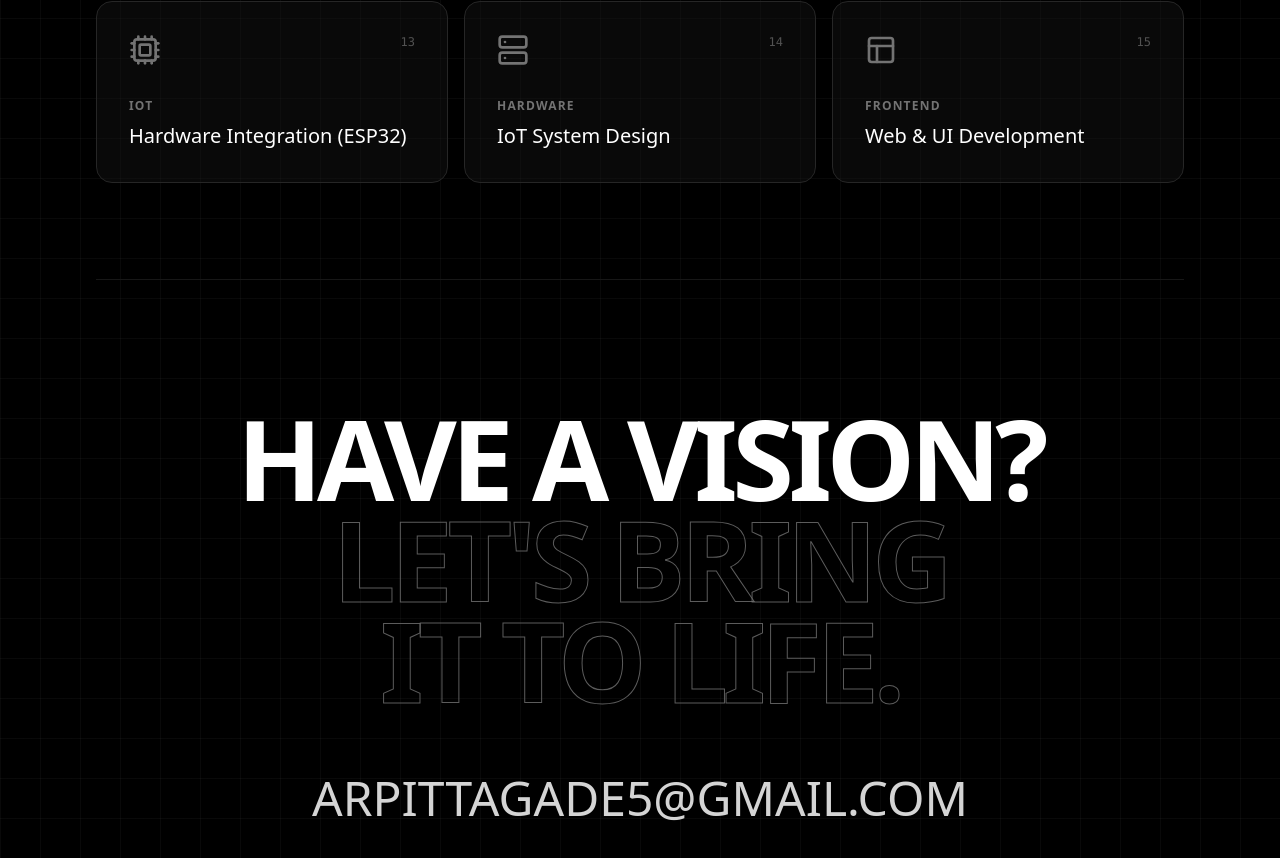
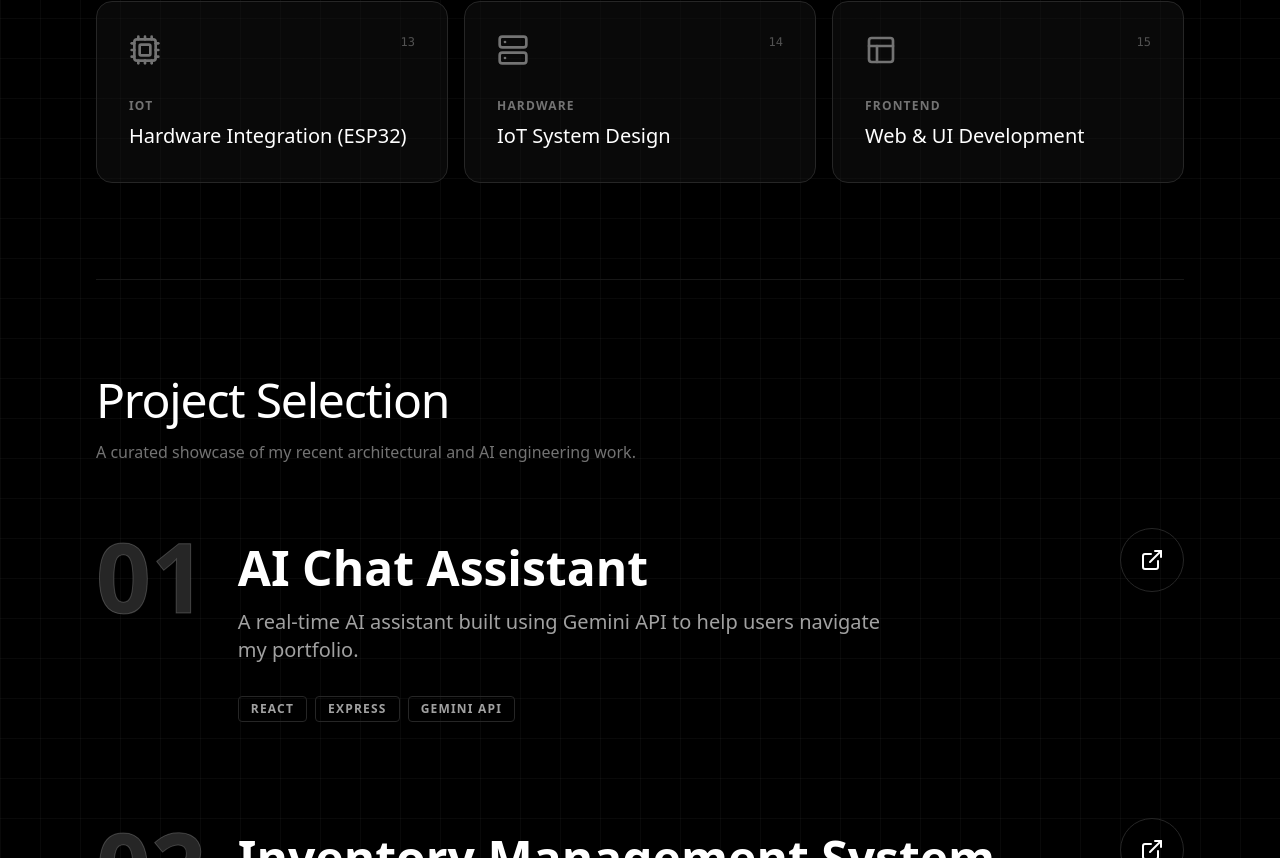
Before and after one commit to tagadearpit/My-portfolio, a Next.js app in the folder arpit-portfolio/: page / in a window 1280 px wide. Shown: the part 1942-2800 px from the top of the page. Built offline with nearby package versions, Linux system fonts and the light colour scheme.

Commit message:
Updating to smooth scrolling

```diff
--- a/arpit-portfolio/app/globals.css
+++ b/arpit-portfolio/app/globals.css
@@ -1,4 +1,8 @@
 @import "tailwindcss";
+
+html {
+  scroll-behavior: smooth;
+}
 
 body {
   background-color: #000;
--- a/arpit-portfolio/app/page.tsx
+++ b/arpit-portfolio/app/page.tsx
@@ -1,7 +1,7 @@
 "use client";
 
 import { useState, useRef, useEffect } from "react";
-import { MessageSquare, X, Send, Code2, Database, Layout, Cpu, Server, FileText, CheckCircle } from "lucide-react";
+import { MessageSquare, X, Send, Code2, Database, Layout, Cpu, Server, FileText, CheckCircle, ExternalLink } from "lucide-react";
 import { motion } from "framer-motion";
 
 export default function Portfolio() {
@@ -69,22 +69,23 @@ export default function Portfolio() {
           initial={{ opacity: 0, y: -20 }}
           animate={{ opacity: 1, y: 0 }}
           transition={{ duration: 0.5 }}
-          className="flex justify-between items-center py-6 border-b border-neutral-900"
+          className="flex justify-between items-center py-6 border-b border-neutral-900 sticky top-0 bg-black/80 backdrop-blur-md z-50"
         >
           <div className="font-bold tracking-widest text-sm uppercase">Arpit Tagade</div>
           <div className="hidden md:flex gap-6 text-xs font-semibold tracking-widest text-neutral-400">
-            <span className="hover:text-white cursor-none transition-colors">Home</span>
-            <span className="hover:text-white cursor-none transition-colors">Expertise</span>
-            <span className="hover:text-white cursor-none transition-colors">Selection</span>
+            <a href="#home" className="hover:text-white cursor-none transition-colors">Home</a>
+            <a href="#expertise" className="hover:text-white cursor-none transition-colors">Expertise</a>
+            <a href="#selection" className="hover:text-white cursor-none transition-colors">Selection</a>
           </div>
         </motion.nav>
 
         {/* Hero Section */}
         <motion.section
+          id="home"
           initial="hidden"
           animate="visible"
           variants={staggerContainer}
-          className="pt-24 pb-20 border-b border-neutral-900"
+          className="pt-24 pb-20 border-b border-neutral-900 scroll-mt-24"
         >
           <motion.p variants={fadeUp} className="text-neutral-500 text-xs font-semibold tracking-widest mb-6 uppercase">
             Nagpur, Maharashtra
@@ -105,9 +106,14 @@ export default function Portfolio() {
             >
               Start a conversation
             </button>
-            <button className="border border-neutral-700 px-8 py-4 rounded-full font-semibold hover:border-white hover:bg-neutral-900 transition-all duration-300 cursor-none">
+            <a
+              href="/Resume.pdf"
+              target="_blank"
+              rel="noopener noreferrer"
+              className="border border-neutral-700 px-8 py-4 rounded-full font-semibold hover:border-white hover:bg-neutral-900 transition-all duration-300 cursor-none inline-block"
+            >
               View Resume
-            </button>
+            </a>
           </motion.div>
         </motion.section>
       </div>
@@ -131,8 +137,9 @@ export default function Portfolio() {
       </div>
 
       <div className="relative z-10 max-w-6xl mx-auto px-8">
-        {/* 15 Block Skills Section */}
-        <section className="py-24 border-b border-neutral-900">
+
+        {/* 15 Block Skills (Expertise) Section */}
+        <section id="expertise" className="py-24 border-b border-neutral-900 scroll-mt-24">
           <motion.div
             initial={{ opacity: 0 }}
             whileInView={{ opacity: 1 }}
@@ -184,6 +191,54 @@ export default function Portfolio() {
           </motion.div>
         </section>
 
+        {/* Projects (Selection) Section */}
+        <section id="selection" className="py-24 border-b border-neutral-900 scroll-mt-24">
+          <motion.div
+            initial={{ opacity: 0 }}
+            whileInView={{ opacity: 1 }}
+            viewport={{ once: true, margin: "-100px" }}
+            className="mb-16"
+          >
+            <h2 className="text-3xl md:text-5xl font-medium tracking-tight mb-4">Project Selection</h2>
+            <p className="text-neutral-500">A curated showcase of my recent architectural and AI engineering work.</p>
+          </motion.div>
+
+          <div className="flex flex-col gap-24">
+            {[
+              { num: "01", title: "AI Chat Assistant", desc: "A real-time AI assistant built using Gemini API to help users navigate my portfolio.", tags: ["REACT", "EXPRESS", "GEMINI API"] },
+              { num: "02", title: "Inventory Management System", desc: "A robust Java-based application for tracking stock levels using JDBC and Oracle SQL.", tags: ["JAVA", "JDBC", "ORACLE SQL", "AWT"] },
+              { num: "03", title: "Smart Traffic Monitor", desc: "Advanced traffic analysis system using AI techniques to optimize signal timings.", tags: ["C++", "AI ALGORITHMS", "DATA SCIENCE"] }
+            ].map((proj) => (
+              <motion.div
+                key={proj.num}
+                variants={fadeUp}
+                initial="hidden"
+                whileInView="visible"
+                viewport={{ once: true }}
+                className="flex flex-col md:flex-row gap-8 items-start group cursor-none"
+              >
+                <span className="text-6xl md:text-8xl font-bold text-neutral-800 group-hover:text-transparent transition-colors duration-500" style={{ WebkitTextStroke: "1px rgba(255,255,255,0.2)" }}>
+                  {proj.num}
+                </span>
+                <div className="flex-1 mt-4">
+                  <h3 className="text-4xl md:text-5xl font-bold mb-4">{proj.title}</h3>
+                  <p className="text-neutral-400 text-lg md:text-xl max-w-2xl mb-8">{proj.desc}</p>
+                  <div className="flex flex-wrap gap-2">
+                    {proj.tags.map(tag => (
+                      <span key={tag} className="px-3 py-1 border border-neutral-800 rounded text-xs font-semibold tracking-widest text-neutral-400">
+                        {tag}
+                      </span>
+                    ))}
+                  </div>
+                </div>
+                <div className="hidden md:flex w-16 h-16 rounded-full border border-neutral-800 items-center justify-center group-hover:bg-white group-hover:text-black transition-all duration-300">
+                  <ExternalLink size={24} />
+                </div>
+              </motion.div>
+            ))}
+          </div>
+        </section>
+
         {/* Detailed Footer Section */}
         <footer className="pt-32 pb-12">
           <motion.div
@@ -210,9 +265,9 @@ export default function Portfolio() {
             <div>
               <p className="text-neutral-500 font-semibold tracking-widest mb-6 uppercase text-xs">Navigation</p>
               <ul className="flex flex-col gap-3 text-neutral-400">
-                <li><a href="#" className="hover:text-white transition-colors cursor-none">Home</a></li>
-                <li><a href="#" className="hover:text-white transition-colors cursor-none">Expertise</a></li>
-                <li><a href="#" className="hover:text-white transition-colors cursor-none">Selection</a></li>
+                <li><a href="#home" className="hover:text-white transition-colors cursor-none">Home</a></li>
+                <li><a href="#expertise" className="hover:text-white transition-colors cursor-none">Expertise</a></li>
+                <li><a href="#selection" className="hover:text-white transition-colors cursor-none">Selection</a></li>
               </ul>
             </div>
 
```
